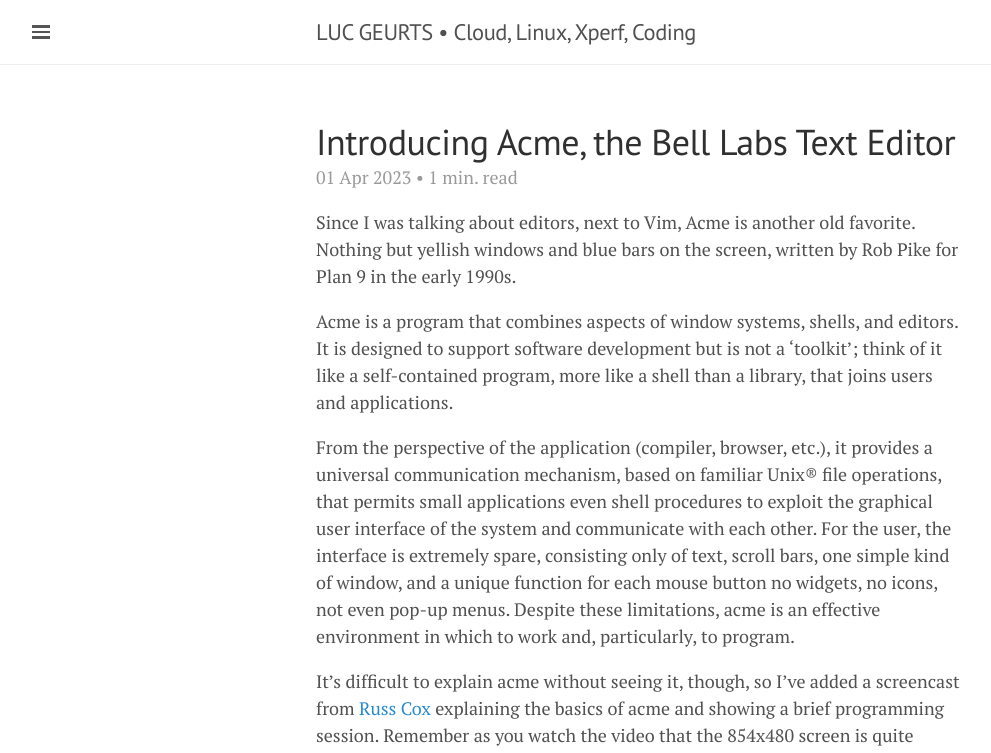
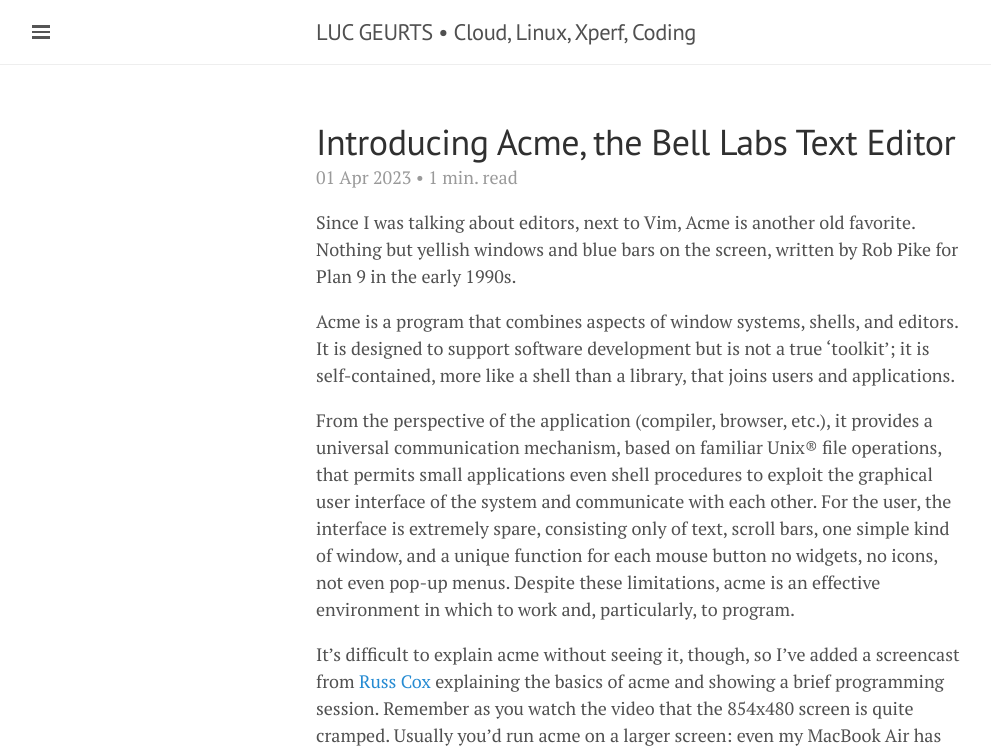
Before and after one commit to lgeurts/lgeurts.github.io, a Jekyll site: the page built from _posts/2023-04-01-introducing-acme.md, in a window 1280 px wide. Shown: the top 753 px of the page, without its empty margins (0-991 px from the left). Built offline with Jekyll 4.4.1, drawn with Linux system fonts in a browser that asks for light colours; nearby versions of some CDN libraries; comment, search, counter and statistics services are not loaded.

Commit message:
Update 2023-04-01-introducing-acme.md

```diff
--- a/_posts/2023-04-01-introducing-acme.md
+++ b/_posts/2023-04-01-introducing-acme.md
@@ -9,7 +9,7 @@
 
 Since I was talking about editors, next to Vim, Acme is another old favorite. Nothing but yellish windows and blue bars on the screen, written by Rob Pike for Plan 9 in the early 1990s.
 
-Acme is a program that combines aspects of window systems, shells, and editors. It is designed to support software development but is not a ‘toolkit’; think of it like a self-contained program, more like a shell than a library, that joins users and applications.
+Acme is a program that combines aspects of window systems, shells, and editors. It is designed to support software development but is not a true ‘toolkit’; it is self-contained, more like a shell than a library, that joins users and applications.
 
 From the perspective of the application (compiler, browser, etc.), it provides a universal communication mechanism, based on familiar Unix® file operations, that permits small applications even shell procedures to exploit the graphical user interface of the system and communicate with each other. For the user, the interface is extremely spare, consisting only of text, scroll bars, one simple kind of window, and a unique function for each mouse button no widgets, no icons, not even pop-up menus. Despite these limitations, acme is an effective environment in which to work and, particularly, to program.
 
```
